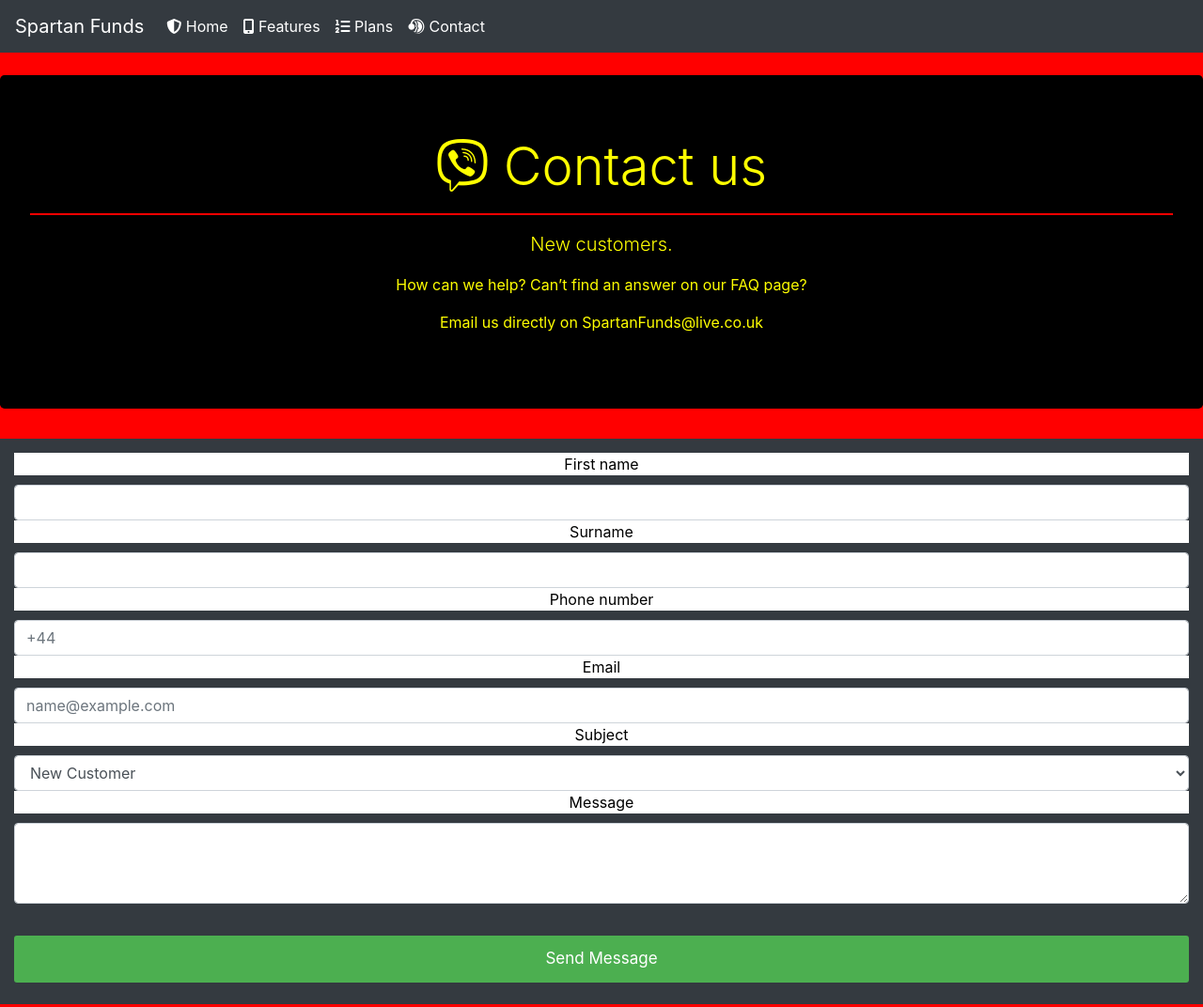
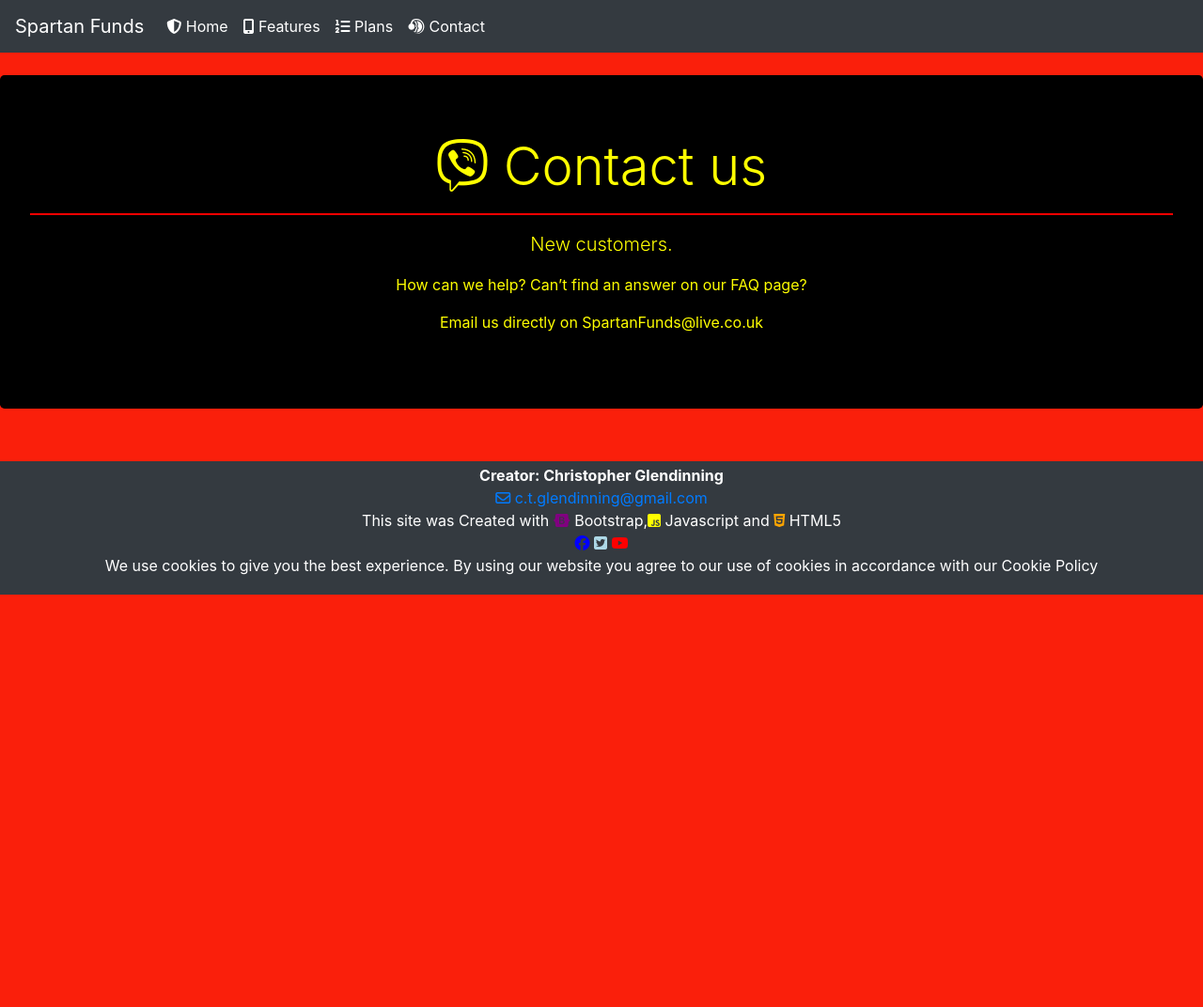
Before and after one commit to dubz2k11/Spartan_Funds, a plain HTML site: page Contact.html in a window 1280 px wide. Shown: the top 1072 px of the page at 94% size. After the commit the page ends 800 px from the top, so only its background shows below. Drawn offline with nearby package versions, Linux system fonts and the light colour scheme.

Commit message:
Update
Updated logo
Updated CSS
Updated Button colour
Updated HTML pages

```diff
--- a/Contact.html
+++ b/Contact.html
@@ -47,27 +47,6 @@
          <p>How can we help? Can’t find an answer on our FAQ page?</p>
          <p>Email us directly on SpartanFunds@live.co.uk</p>
       </div>
-      <form>
-        <div class="form-group">
-          <label for="exampleFormControlInput1">First name</label>
-          <input type="email" class="form-control" id="exampleFormControlInput1">
-          <label for="exampleFormControlInput1">Surname</label>
-          <input type="email" class="form-control" id="exampleFormControlInput1">
-          <label for="exampleFormControlInput1">Phone number</label>
-          <input type="email" class="form-control" id="exampleFormControlInput1" placeholder="+44">
-          <label for="exampleFormControlInput1">Email</label>
-          <input type="email" class="form-control" id="exampleFormControlInput1" placeholder="name@example.com">
-            <label for="exampleFormControlSelect1">Subject</label>
-            <select class="form-control" id="exampleFormControlSelect1">
-              <option>New Customer</option>
-              <option>Existing Customer</option>
-              <option>General</option>
-            </select>
-            <label for="exampleFormControlTextarea1">Message</label>
-            <textarea class="form-control" id="exampleFormControlTextarea1" rows="3"></textarea> <br>
-            <button type="submit" class="btn btn-primary mb-2">Send Message</button>
-        </div>
-      </form>
       <br>
       <!--footer start------>
       <footer>
--- a/css/Application.css
+++ b/css/Application.css
@@ -2,8 +2,8 @@
   box-sizing: border-box;
 }
 body{
-background-color:red;
-color: yellow;
+background-color:#FA1F0B;
+color: black;
 }
 footer {
 text-align: center;
@@ -110,14 +110,14 @@
   display: inline-block;
   padding: 8px;
   color: white;
-  background-color:blue;
+  background-color:#600AFD;
   text-align: center;
   cursor: pointer;
   width: 100%;
 }
 
 .button:hover {
-  background-color: yellow;
+  background-color: #600AFD;
 }
 @media screen and (max-width: 650px) {
   .column {
@@ -193,7 +193,7 @@
 }
 
 .btn {
-  background-color: #4CAF50;
+  background-color: #600AFD;
   color: white;
   padding: 12px;
   margin: 10px 0;
--- a/css/index.css
+++ b/css/index.css
@@ -63,11 +63,12 @@
   }
 }
 h1{
-  font-family: 'GFS Didot', serif;
+  font-family: 'Yatra One', cursive;
   text-align: center;
   color: red;
   font-size: 50px;
 }
 p{
   text-align: center;
+    font-family: 'Yatra One', cursive;
 }
```
Also changed, not shown: home.html (+4 -4 lines), index.html (+2 -3 lines), plans.html (+2 -2 lines), signup.html (+0 -6 lines), images/logo2.png (added).
